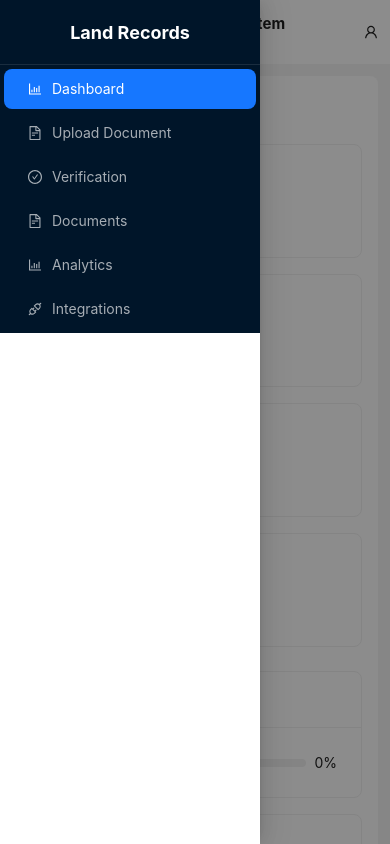
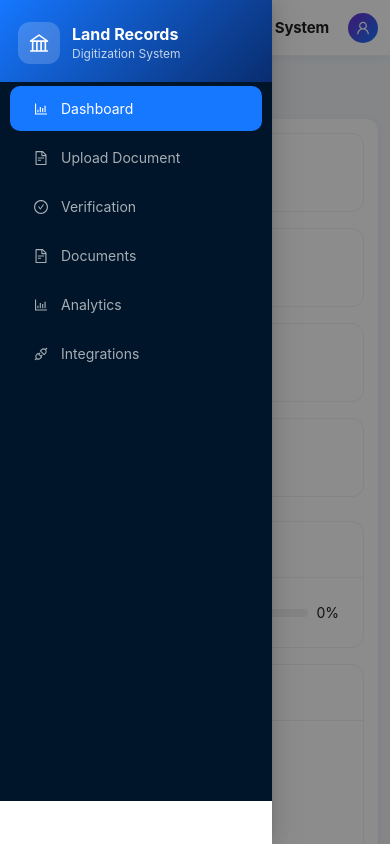
Before and after one commit to srivastavishan82-creator/SIH-2026-Prototype, a React (Vite) app in the folder frontend/: page / in a window 390 px wide. Both pictures are taken after a click on the button "Open menu". Shown: the top 844 px of the page. Built offline with nearby package versions, Linux system fonts and the light colour scheme.

Commit message:
Redesign UI/UX for mobile: branded header, nav drawer, stat cards, animations

```diff
--- a/frontend/src/App.jsx
+++ b/frontend/src/App.jsx
@@ -7,6 +7,7 @@ import {
   ApiOutlined,
   UserOutlined,
   MenuOutlined,
+  BankOutlined,
 } from '@ant-design/icons';
 import Dashboard from './pages/Dashboard';
 import UploadDocument from './pages/UploadDocument';
@@ -17,6 +18,15 @@ import Integrations from './pages/Integrations';
 
 const { Header, Sider, Content } = Layout;
 const { useBreakpoint } = Grid;
+
+const PAGE_TITLES = {
+  dashboard: 'Dashboard',
+  upload: 'Upload Document',
+  verification: 'Verification Queue',
+  documents: 'Document Details',
+  analytics: 'Analytics',
+  integrations: 'System Integrations',
+};
 
 function App() {
   const screens = useBreakpoint();
@@ -58,38 +68,47 @@ function App() {
     setDrawerOpen(false);
   };
 
-  const brand = (
-    <div style={{ height: 64, display: 'flex', alignItems: 'center', justifyContent: 'center', color: '#fff', fontWeight: 'bold', fontSize: collapsed ? 16 : 18, borderBottom: '1px solid rgba(255,255,255,0.1)' }}>
-      {collapsed && !isMobile ? 'LR' : 'Land Records'}
-    </div>
-  );
-
-  const menu = (
-    <Menu theme="dark" mode="inline" selectedKeys={[selected]} items={menuItems} onClick={onMenuClick} />
-  );
-
   return (
     <Layout style={{ minHeight: '100vh' }}>
       {!isMobile && (
         <Sider collapsible collapsed={collapsed} onCollapse={setCollapsed} style={{ overflow: 'auto', height: '100vh', position: 'sticky', top: 0, left: 0 }}>
-          {brand}
-          {menu}
+          <div style={{ height: 64, display: 'flex', alignItems: 'center', justifyContent: 'center', color: '#fff', fontWeight: 'bold', fontSize: collapsed ? 16 : 18, borderBottom: '1px solid rgba(255,255,255,0.1)' }}>
+            {collapsed ? 'LR' : 'Land Records'}
+          </div>
+          <Menu theme="dark" mode="inline" selectedKeys={[selected]} items={menuItems} onClick={onMenuClick} />
         </Sider>
       )}
       <Drawer
         placement="left"
         open={drawerOpen}
         onClose={() => setDrawerOpen(false)}
-        width={260}
-        styles={{ body: { padding: 0 }, header: { display: 'none' } }}
+        width={272}
+        styles={{ body: { padding: 0, display: 'flex', flexDirection: 'column' }, header: { display: 'none' } }}
       >
-        <div style={{ background: '#001529' }}>{brand}</div>
-        {menu}
+        <div className="drawer-brand">
+          <div className="brand-row">
+            <span className="drawer-logo"><BankOutlined /></span>
+            <div>
+              <div className="drawer-app-name">Land Records</div>
+              <div className="drawer-subtitle">Digitization System</div>
+            </div>
+          </div>
+        </div>
+        <Menu
+          theme="dark"
+          mode="inline"
+          className="drawer-menu"
+          selectedKeys={[selected]}
+          items={menuItems}
+          onClick={onMenuClick}
+          style={{ borderInlineEnd: 'none', flex: 1 }}
+        />
+        <div className="drawer-footer">SIH 2026 · v1.0 · Admin</div>
       </Drawer>
       <Layout>
         <Header
+          className="app-header"
           style={{
-            background: '#fff',
             padding: isMobile ? '0 12px' : '0 24px',
             display: 'flex',
             alignItems: 'center',
@@ -98,16 +117,27 @@ function App() {
             position: 'sticky',
             top: 0,
             zIndex: 100,
+            height: isMobile ? 56 : 64,
+            lineHeight: 'normal',
           }}
         >
-          <div style={{ display: 'flex', alignItems: 'center', gap: 4, minWidth: 0 }}>
+          <div style={{ display: 'flex', alignItems: 'center', gap: isMobile ? 8 : 12, minWidth: 0 }}>
             {isMobile && (
-              <Button type="text" icon={<MenuOutlined />} onClick={() => setDrawerOpen(true)} aria-label="Open menu" />
+              <Button
+                type="text"
+                shape="circle"
+                icon={<MenuOutlined style={{ fontSize: 18 }} />}
+                onClick={() => setDrawerOpen(true)}
+                aria-label="Open menu"
+              />
             )}
+            <span className="brand-icon"><BankOutlined /></span>
             <h2
               style={{
                 margin: 0,
-                fontSize: isMobile ? 15 : 20,
+                fontSize: isMobile ? 15 : 19,
+                fontWeight: 700,
+                letterSpacing: '-0.2px',
                 whiteSpace: 'nowrap',
                 overflow: 'hidden',
                 textOverflow: 'ellipsis',
@@ -116,21 +146,36 @@ function App() {
               Land Record Digitization System
             </h2>
           </div>
-          <div style={{ display: 'flex', alignItems: 'center', gap: 8, flexShrink: 0 }}>
-            <UserOutlined />
-            {!isMobile && <span>Admin</span>}
+          <div style={{ display: 'flex', alignItems: 'center', gap: isMobile ? 6 : 12, flexShrink: 0 }}>
+            {!isMobile && <span>{PAGE_TITLES[selected]}</span>}
+            <span
+              className="brand-icon"
+              style={{ width: 30, height: 30, fontSize: 14, borderRadius: '50%', background: 'linear-gradient(135deg, #722ed1, #1677ff)', boxShadow: 'none' }}
+            >
+              <UserOutlined />
+            </span>
           </div>
         </Header>
         <Content
+          key={selected}
+          className="page-fade"
           style={{
             margin: isMobile ? 12 : 24,
-            padding: isMobile ? 16 : 24,
-            background: '#fff',
-            borderRadius: 8,
-            minHeight: 280,
+            marginTop: isMobile ? 16 : 24,
+            paddingBottom: `calc(${isMobile ? 16 : 24}px + env(safe-area-inset-bottom))`,
           }}
         >
-          {renderPage()}
+          <h2 className="page-title">{PAGE_TITLES[selected]}</h2>
+          <div
+            style={{
+              background: '#fff',
+              borderRadius: 12,
+              padding: isMobile ? 14 : 24,
+              boxShadow: '0 2px 10px rgba(15, 34, 58, 0.05)',
+            }}
+          >
+            {renderPage()}
+          </div>
         </Content>
       </Layout>
     </Layout>
--- a/frontend/src/index.css
+++ b/frontend/src/index.css
@@ -1,12 +1,186 @@
 body {
   margin: 0;
   min-height: 100vh;
-  background-color: #f5f5f5;
+  background-color: #f0f4f8;
   font-family: -apple-system, BlinkMacSystemFont, 'Segoe UI', Roboto, 'Helvetica Neue', Arial, sans-serif;
+  -webkit-font-smoothing: antialiased;
 }
 
 #root {
   min-height: 100vh;
+}
+
+/* ---------- Layout polish ---------- */
+.app-header {
+  background: #fff;
+  border-bottom: 1px solid rgba(5, 5, 5, 0.06);
+  box-shadow: 0 2px 8px rgba(15, 34, 58, 0.06);
+}
+
+.brand-icon {
+  display: inline-flex;
+  align-items: center;
+  justify-content: center;
+  width: 34px;
+  height: 34px;
+  border-radius: 10px;
+  background: linear-gradient(135deg, #1677ff, #0958d9);
+  color: #fff;
+  font-size: 17px;
+  flex-shrink: 0;
+  box-shadow: 0 4px 10px rgba(22, 119, 255, 0.35);
+}
+
+.page-title {
+  position: relative;
+  margin: 0 0 20px !important;
+  padding-bottom: 12px;
+  font-size: 20px;
+  font-weight: 700;
+  letter-spacing: -0.2px;
+}
+
+.page-title::after {
+  content: '';
+  position: absolute;
+  left: 0;
+  bottom: 0;
+  width: 44px;
+  height: 4px;
+  border-radius: 4px;
+  background: linear-gradient(90deg, #1677ff, #69b1ff);
+}
+
+/* Page transition */
+@keyframes pageIn {
+  from {
+    opacity: 0;
+    transform: translateY(10px);
+  }
+  to {
+    opacity: 1;
+    transform: translateY(0);
+  }
+}
+
+.page-fade {
+  animation: pageIn 0.28s ease both;
+}
+
+/* ---------- Cards & stats ---------- */
+.ant-card {
+  transition: box-shadow 0.25s ease, transform 0.25s ease;
+}
+
+.stat-card .ant-card-body {
+  padding: 16px;
+  display: flex;
+  align-items: center;
+  gap: 14px;
+}
+
+.stat-icon {
+  display: inline-flex;
+  align-items: center;
+  justify-content: center;
+  width: 48px;
+  height: 48px;
+  border-radius: 14px;
+  font-size: 22px;
+  flex-shrink: 0;
+}
+
+.stat-icon.blue {
+  background: rgba(22, 119, 255, 0.12);
+  color: #1677ff;
+}
+
+.stat-icon.green {
+  background: rgba(82, 196, 26, 0.14);
+  color: #52c41a;
+}
+
+.stat-icon.orange {
+  background: rgba(250, 173, 20, 0.16);
+  color: #faad14;
+}
+
+.stat-icon.purple {
+  background: rgba(114, 46, 209, 0.12);
+  color: #722ed1;
+}
+
+.stat-meta {
+  min-width: 0;
+}
+
+.stat-title {
+  color: rgba(0, 0, 0, 0.45);
+  font-size: 13px;
+  white-space: nowrap;
+  overflow: hidden;
+  text-overflow: ellipsis;
+}
+
+.stat-value {
+  font-size: 22px;
+  font-weight: 700;
+  line-height: 1.3;
+}
+
+/* ---------- Upload dragger ---------- */
+.upload-dragger .ant-upload-drag-icon svg {
+  font-size: 56px;
+  color: #1677ff;
+}
+
+/* ---------- Drawer nav ---------- */
+.drawer-brand {
+  background: linear-gradient(135deg, #1677ff, #092c6e);
+  color: #fff;
+  padding: 22px 18px 18px;
+}
+
+.drawer-brand .brand-row {
+  display: flex;
+  align-items: center;
+  gap: 12px;
+}
+
+.drawer-brand .drawer-logo {
+  display: inline-flex;
+  align-items: center;
+  justify-content: center;
+  width: 42px;
+  height: 42px;
+  border-radius: 12px;
+  background: rgba(255, 255, 255, 0.18);
+  font-size: 20px;
+  flex-shrink: 0;
+}
+
+.drawer-brand .drawer-app-name {
+  font-size: 16px;
+  font-weight: 700;
+  line-height: 1.2;
+}
+
+.drawer-brand .drawer-subtitle {
+  font-size: 12px;
+  opacity: 0.75;
+  margin-top: 2px;
+}
+
+.drawer-footer {
+  padding: 14px 18px calc(14px + env(safe-area-inset-bottom));
+  font-size: 12px;
+  color: rgba(255, 255, 255, 0.4);
+}
+
+.drawer-menu .ant-menu-item {
+  margin-inline: 10px;
+  width: auto;
+  border-radius: 10px;
 }
 
 /* Prevent horizontal overflow on small screens */
@@ -22,27 +196,45 @@ video {
   height: auto;
 }
 
-/* Mobile responsiveness */
+/* ---------- Mobile refinements ---------- */
 @media (max-width: 768px) {
   .ant-card-head-title {
     font-size: 15px;
   }
 
-  h2 {
+  .page-title {
     font-size: 18px;
     margin-bottom: 16px !important;
+    padding-bottom: 10px;
   }
 
-  .ant-statistic-title {
-    font-size: 13px;
+  .stat-value {
+    font-size: 19px;
   }
 
-  .ant-statistic-content {
-    font-size: 18px;
+  .stat-icon {
+    width: 42px;
+    height: 42px;
+    border-radius: 12px;
+    font-size: 19px;
   }
 
   .ant-table-pagination.ant-pagination {
     margin: 16px 0 0;
+  }
+
+  /* Comfortable tap targets */
+  .ant-btn {
+    min-height: 38px;
+  }
+
+  .ant-tabs-tab {
+    padding: 10px 12px;
+    margin: 0 4px;
+  }
+
+  .ant-table-cell {
+    font-size: 13px !important;
   }
 }
 
@@ -56,20 +248,20 @@ video {
     padding: 0 8px;
   }
 
-  .ant-upload-drag-icon svg {
-    font-size: 40px;
-  }
-
   .ant-btn {
     font-size: 13px;
   }
 
   .ant-tabs-tab {
     font-size: 13px;
-    padding: 8px 10px;
   }
 
   .ant-card-body {
-    padding: 12px;
+    padding: 14px 12px;
+  }
+
+  .ant-card-head {
+    padding: 0 12px;
+    min-height: 40px;
   }
 }
--- a/frontend/src/main.jsx
+++ b/frontend/src/main.jsx
@@ -12,7 +12,15 @@ if (rootEl) {
         theme={{
           token: {
             colorPrimary: '#1677ff',
-            borderRadius: 6,
+            borderRadius: 10,
+            fontSize: 14,
+            controlHeight: 36,
+            colorBgLayout: '#f0f4f8',
+            boxShadowSecondary: '0 6px 16px -8px rgba(0,0,0,0.08), 0 12px 28px rgba(0,0,0,0.06)',
+          },
+          components: {
+            Card: { boxShadowTertiary: '0 2px 10px rgba(22,119,255,0.06)' },
+            Button: { fontWeight: 500 },
           },
         }}
       >
--- a/frontend/src/pages/Analytics.jsx
+++ b/frontend/src/pages/Analytics.jsx
@@ -1,4 +1,4 @@
-import { Card, Row, Col, Statistic, Grid } from 'antd';
+import { Card, Row, Col, Grid } from 'antd';
 import { BarChart, Bar, XAxis, YAxis, CartesianGrid, Tooltip, ResponsiveContainer, PieChart, Pie, Cell } from 'recharts';
 import { FileTextOutlined, CheckCircleOutlined, ClockCircleOutlined } from '@ant-design/icons';
 
@@ -27,21 +27,32 @@ function Analytics() {
 
   return (
     <div>
-      <h2 style={{ marginBottom: 24 }}>Analytics Dashboard</h2>
       <Row gutter={[16, 16]}>
         <Col xs={24} sm={12} lg={8}>
-          <Card>
-            <Statistic title="Total Documents" value={413} prefix={<FileTextOutlined />} />
+          <Card className="stat-card">
+            <span className="stat-icon blue"><FileTextOutlined /></span>
+            <div className="stat-meta">
+              <div className="stat-title">Total Documents</div>
+              <div className="stat-value">413</div>
+            </div>
           </Card>
         </Col>
         <Col xs={24} sm={12} lg={8}>
-          <Card>
-            <Statistic title="Verified Records" value={367} prefix={<CheckCircleOutlined />} />
+          <Card className="stat-card">
+            <span className="stat-icon green"><CheckCircleOutlined /></span>
+            <div className="stat-meta">
+              <div className="stat-title">Verified Records</div>
+              <div className="stat-value">367</div>
+            </div>
           </Card>
         </Col>
         <Col xs={24} sm={12} lg={8}>
-          <Card>
-            <Statistic title="Pending Review" value={46} prefix={<ClockCircleOutlined />} />
+          <Card className="stat-card">
+            <span className="stat-icon orange"><ClockCircleOutlined /></span>
+            <div className="stat-meta">
+              <div className="stat-title">Pending Review</div>
+              <div className="stat-value">46</div>
+            </div>
           </Card>
         </Col>
       </Row>
--- a/frontend/src/pages/Dashboard.jsx
+++ b/frontend/src/pages/Dashboard.jsx
@@ -1,5 +1,5 @@
 import { useState } from 'react';
-import { Card, Row, Col, Statistic, Progress, Table, Tag } from 'antd';
+import { Card, Row, Col, Progress, Table, Tag } from 'antd';
 import { FileTextOutlined, CheckCircleOutlined, ClockCircleOutlined, ExclamationCircleOutlined } from '@ant-design/icons';
 
 function Dashboard() {
@@ -29,26 +29,41 @@ function Dashboard() {
 
   return (
     <div>
-      <h2 style={{ marginBottom: 24 }}>Dashboard</h2>
       <Row gutter={[16, 16]}>
         <Col xs={24} sm={12} lg={6}>
-          <Card>
-            <Statistic title="Total Documents" value={stats.total} prefix={<FileTextOutlined />} />
+          <Card className="stat-card">
+            <span className="stat-icon blue"><FileTextOutlined /></span>
+            <div className="stat-meta">
+              <div className="stat-title">Total Documents</div>
+              <div className="stat-value">{stats.total}</div>
+            </div>
           </Card>
         </Col>
         <Col xs={24} sm={12} lg={6}>
-          <Card>
-            <Statistic title="Processed" value={stats.processed} prefix={<CheckCircleOutlined />} />
+          <Card className="stat-card">
+            <span className="stat-icon green"><CheckCircleOutlined /></span>
+            <div className="stat-meta">
+              <div className="stat-title">Processed</div>
+              <div className="stat-value">{stats.processed}</div>
+            </div>
           </Card>
         </Col>
         <Col xs={24} sm={12} lg={6}>
-          <Card>
-            <Statistic title="Pending" value={stats.pending} prefix={<ClockCircleOutlined />} />
+          <Card className="stat-card">
+            <span className="stat-icon orange"><ClockCircleOutlined /></span>
+            <div className="stat-meta">
+              <div className="stat-title">Pending</div>
+              <div className="stat-value">{stats.pending}</div>
+            </div>
           </Card>
         </Col>
         <Col xs={24} sm={12} lg={6}>
-          <Card>
-            <Statistic title="Accuracy" value={stats.accuracy} suffix="%" prefix={<ExclamationCircleOutlined />} />
+          <Card className="stat-card">
+            <span className="stat-icon purple"><ExclamationCircleOutlined /></span>
+            <div className="stat-meta">
+              <div className="stat-title">Accuracy</div>
+              <div className="stat-value">{stats.accuracy}%</div>
+            </div>
           </Card>
         </Col>
       </Row>
--- a/frontend/src/pages/DocumentDetails.jsx
+++ b/frontend/src/pages/DocumentDetails.jsx
@@ -31,7 +31,6 @@ function DocumentDetails() {
 
   return (
     <div>
-      <h2 style={{ marginBottom: 24 }}>Document Details</h2>
       <Space style={{ marginBottom: 16 }} wrap>
         <Button type="primary">Save Changes</Button>
         <Button>Export JSON</Button>
--- a/frontend/src/pages/Integrations.jsx
+++ b/frontend/src/pages/Integrations.jsx
@@ -1,5 +1,5 @@
 import { useState } from 'react';
-import { Card, Form, Input, Button, message, Tabs, Table } from 'antd';
+import { Form, Input, Button, message, Tabs, Table } from 'antd';
 import { ApiOutlined } from '@ant-design/icons';
 
 function Integrations() {
@@ -70,10 +70,7 @@ function Integrations() {
 
   return (
     <div>
-      <h2 style={{ marginBottom: 24 }}>System Integrations</h2>
-      <Card>
-        <Tabs items={items} />
-      </Card>
+      <Tabs items={items} />
     </div>
   );
 }
--- a/frontend/src/pages/VerificationQueue.jsx
+++ b/frontend/src/pages/VerificationQueue.jsx
@@ -37,7 +37,6 @@ function VerificationQueue() {
 
   return (
     <div>
-      <h2 style={{ marginBottom: 24 }}>Verification Queue</h2>
       <Table dataSource={data} columns={columns} scroll={{ x: 800 }} size="middle" />
     </div>
   );
```
Also changed, not shown: frontend/src/pages/UploadDocument.jsx (+25 -8 lines).
